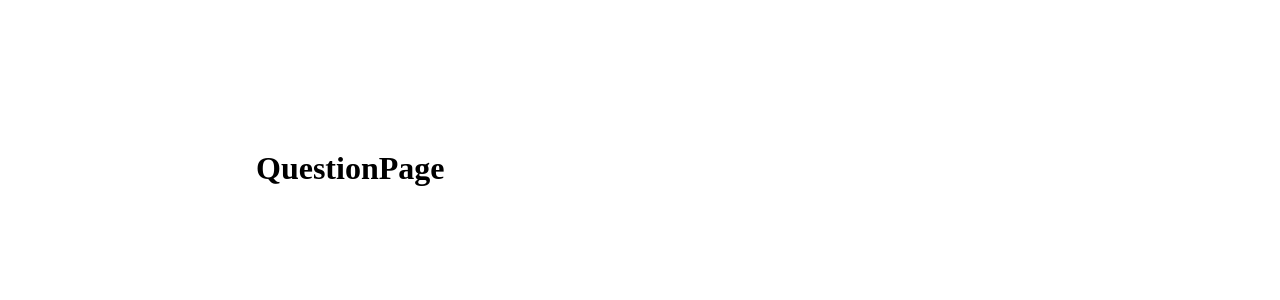
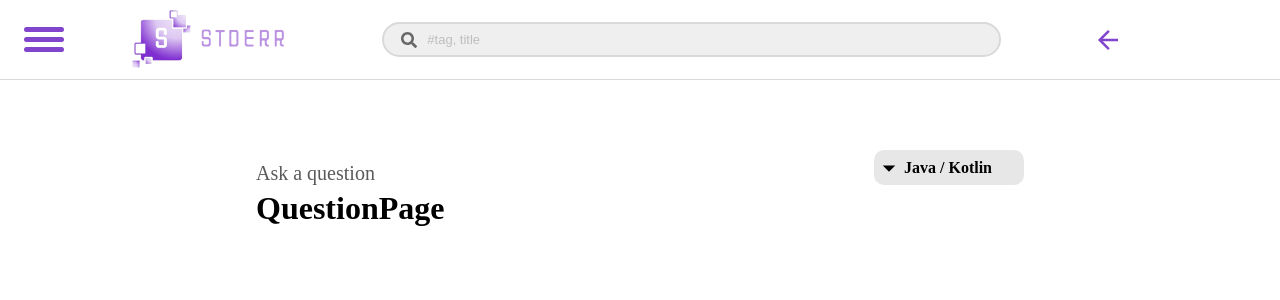
Before and after one commit to 1-yuna/STDERR, a React (Vite) app in the folder Project-Stderr/frontend/: page /question in a window 1280 px wide. Shown: the top 300 px of the page. Built offline with nearby package versions, Linux system fonts and the light colour scheme.

Commit message:
[style] Question page 드롭다운 생성 중

```diff
--- a/Project-Stderr/frontend/src/components/Bar/TopBar.jsx
+++ b/Project-Stderr/frontend/src/components/Bar/TopBar.jsx
@@ -3,7 +3,8 @@ import React, { useState } from "react";
 import styled from "styled-components";
 import HamburgerBar from "./HamburgerBar.jsx";
 import { FaSearch } from "react-icons/fa";
-import { IoMdHome } from "react-icons/io";
+import { IoMdArrowBack, IoMdHome } from "react-icons/io";
+import { useNavigate } from "react-router-dom";
 
 const Logo = styled.img`
   //margin-right: 40px;
@@ -214,11 +215,23 @@ const ForumName = styled.button`
   }
 `;
 
-function TopBar() {
+const BackBtn = styled(IoMdArrowBack)`
+  color: #8145cd;
+  font-size: 30px;
+`;
+
+// eslint-disable-next-line react/prop-types
+function TopBar({ isBackBtn }) {
   const [isSidebarOpen, setIsSidebarOpen] = useState(false);
 
   const toggleSidebar = () => {
     setIsSidebarOpen(!isSidebarOpen);
+  };
+
+  const navigate = useNavigate();
+
+  const handleGoBack = () => {
+    navigate(-1); // 이전 페이지로 이동
   };
 
   return (
@@ -268,8 +281,14 @@ function TopBar() {
         <SearchGuide type="text" placeholder="#tag, title" />
       </SearchBar>
       <DivBox>
-        <MyPageButton>profile</MyPageButton>
-        <LogoutButton>logout</LogoutButton>
+        {isBackBtn ? (
+          <BackBtn onClick={handleGoBack} />
+        ) : (
+          <>
+            <MyPageButton>profile</MyPageButton>
+            <LogoutButton>logout</LogoutButton>
+          </>
+        )}
       </DivBox>
       <DivBox>
         <NullBox />
--- /dev/null
+++ b/Project-Stderr/frontend/src/components/Dropdown/index.jsx
@@ -0,0 +1,20 @@
+// eslint-disable-next-line no-unused-vars
+import React from "react";
+import styled from "styled-components";
+
+const DropdownBox = styled.div`
+  position: absolute;
+  top: 40px; /* 드롭다운이 표시될 위치. 상황에 맞게 조정해야 합니다. */
+  right: 0;
+`;
+
+function Dropdown() {
+  return (
+    <DropdownBox>
+      <div>마이페이지</div>
+      <div>로그아웃</div>
+    </DropdownBox>
+  );
+}
+
+export default Dropdown;
--- a/Project-Stderr/frontend/src/pages/QuestionPage.jsx
+++ b/Project-Stderr/frontend/src/pages/QuestionPage.jsx
@@ -1,10 +1,78 @@
 // eslint-disable-next-line no-unused-vars
-import React from "react";
+import React, { useState } from "react";
 import Background from "../components/Background";
+import TopBar from "../components/Bar/TopBar.jsx";
+import Dropdown from "../components/Dropdown/index.jsx";
+import styled from "styled-components";
+import { MdOutlineArrowDropDown } from "react-icons/md";
+import { MdOutlineArrowDropUp } from "react-icons/md";
+
+import { IoMdArrowDropdown, IoMdArrowDropup } from "react-icons/io";
+
+const TopBox = styled.div`
+  display: flex;
+  justify-content: space-between;
+  width: 100%;
+  padding-bottom: 5px;
+`;
+
+const QuestionBox = styled.div`
+  display: flex;
+  flex-direction: column;
+  justify-content: flex-end;
+  font-size: 20px;
+  color: #5a5a5a;
+`;
+
+const DropDownBox = styled.div`
+  display: flex;
+  flex-direction: column;
+  justify-content: center;
+  align-items: center;
+  position: relative;
+  //width: 150px;
+  //background-color: #e7e7e7;
+  //border-radius: 10px;
+  //height: 35px;
+  //font-weight: bold;
+`;
+
+const DropDownBtn = styled.div`
+  display: flex;
+  justify-content: flex-start;
+  align-items: center;
+  width: 150px;
+  background-color: #e7e7e7;
+  border-radius: 10px;
+  height: 35px;
+  font-weight: bold;
+`;
 
 function QuestionPage() {
+  const [view, setView] = useState(false);
+
   return (
     <Background>
+      <TopBar isBackBtn={true} />
+      <TopBox>
+        <QuestionBox>Ask a question</QuestionBox>
+        <DropDownBox
+          onClick={() => {
+            setView(!view);
+          }}
+        >
+          <DropDownBtn>
+            {view ? (
+              <MdOutlineArrowDropUp size={30} />
+            ) : (
+              <MdOutlineArrowDropDown size={30} />
+            )}
+            Java / Kotlin
+          </DropDownBtn>
+
+          {view && <Dropdown />}
+        </DropDownBox>
+      </TopBox>
       <h1>QuestionPage</h1>
     </Background>
   );
--- a/Project-Stderr/frontend/src/pages/ViewPage.jsx
+++ b/Project-Stderr/frontend/src/pages/ViewPage.jsx
@@ -1,10 +1,13 @@
 // eslint-disable-next-line no-unused-vars
 import React from "react";
 import Background from "../components/Background";
+import TopBar from "../components/Bar/TopBar.jsx";
 
 function ViewPage() {
   return (
     <Background>
+      <TopBar isBackBtn={true} />
+
       <h1>ViewPage</h1>
     </Background>
   );
```
